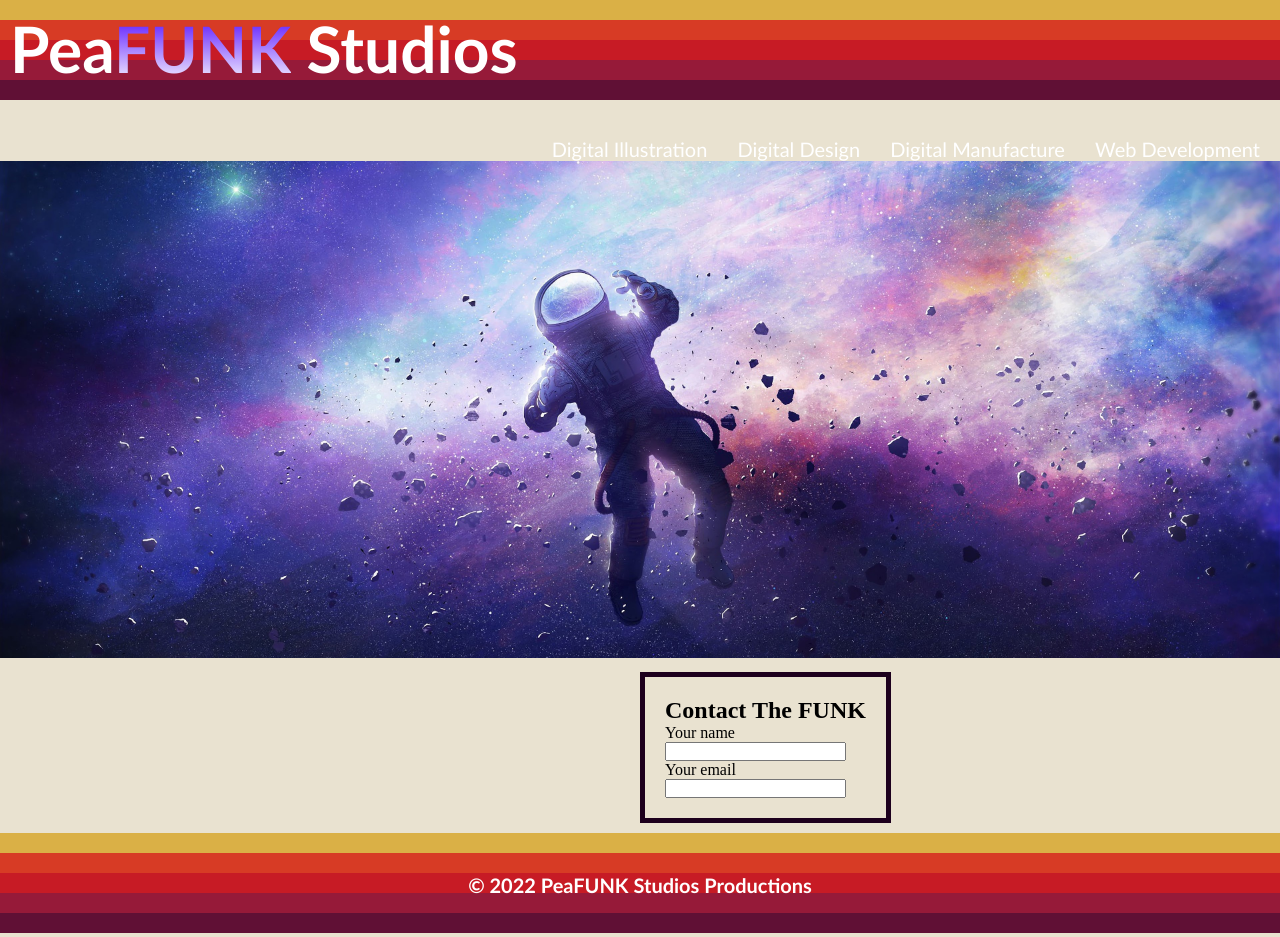
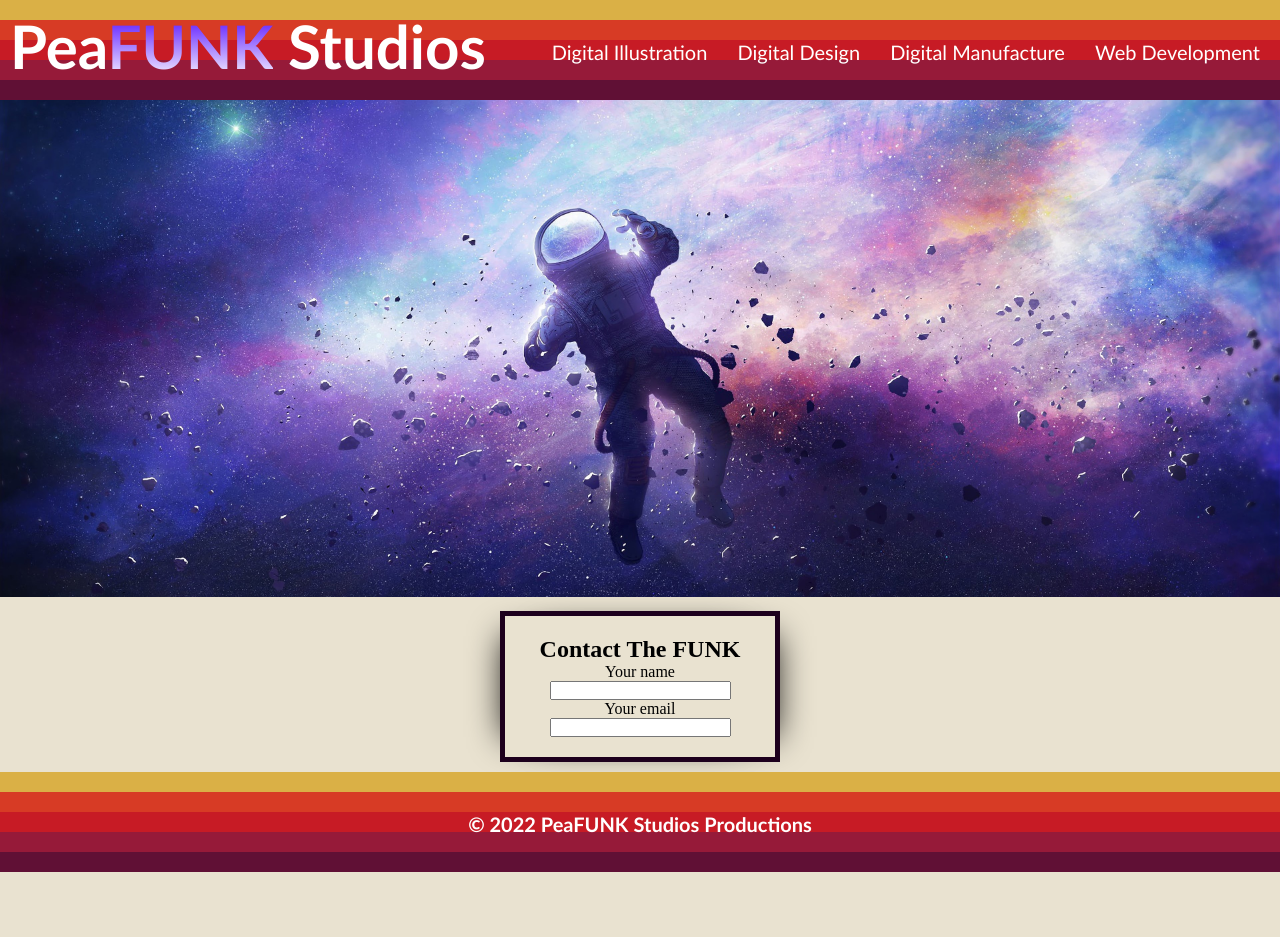
Before and after one commit to PeaFunk3000/a-landing-page, a plain HTML site: page index.html in a window 1280 px wide. After the commit the page ends 876 px from the top, so only its background shows below. Drawn offline with Linux system fonts and the light colour scheme.

Commit message:
tidied CSS

```diff
--- a/assets/styles/style.css
+++ b/assets/styles/style.css
@@ -1,31 +1,22 @@
 * {
-   box-sizing: border-box;
    padding: 0;
    margin: 0;
 }
 
 body {
     display: block;
-    position:absolute;
-    margin: 0;
-    padding: 0;
     background: #E9E2D0;
   }
 
   header {
-   margin: 0;
-   padding: 20px;
-   border: 0;
+   border: 0px;
    font-family: 'Trebuchet MS', 'Lucida Sans Unicode', 'Lucida Grande', 'Lucida Sans', Arial, sans-serif;
 }
 
 #gradient {
    background: #999955;
    background-image: linear-gradient(#DAB046 20%, #D73B25 20%, #D73B25 40%, #C71B25 40%, #C71B25 60%, #961A39 60%, #961A39 80%, #601035 80%);
-   margin: 0;
    border: 0;
-   margin-top: 0;
-   padding: 0;
    width: 100%;
    height: 100px;
  }
@@ -34,11 +25,9 @@ header h1 {
    color: #ffffff;
    display: inline-block;
    font-size: 64px;
-   float: center;
-   margin: 0;
    padding: 10px;
-   border: 0
-    28px;
+   border: 0;
+   font-size: 60px;
 }
 
 header h1 .FUNK {
@@ -48,9 +37,7 @@ header h1 .FUNK {
 }
 
  nav {
-    margin: 0;
-    padding: 0;
-    border: 0
+
  }
 
  header nav {
@@ -77,10 +64,14 @@ section img {
  }
 
  .content {
-   display: inline-block;
-   margin-left: 50%;
+   display: absolute;
+   left: 50%;
+   box-shadow: -20px 0 35px -25px black, 20px 0 35px -25px black;
+   text-align: center;
    margin-top: 10px;
    margin-bottom: 10px;
+   margin-left: 500px;
+   margin-right: 500px;
    padding: 20px;
    border-style: solid;
    border-color: rgb(29, 0, 29);
```
